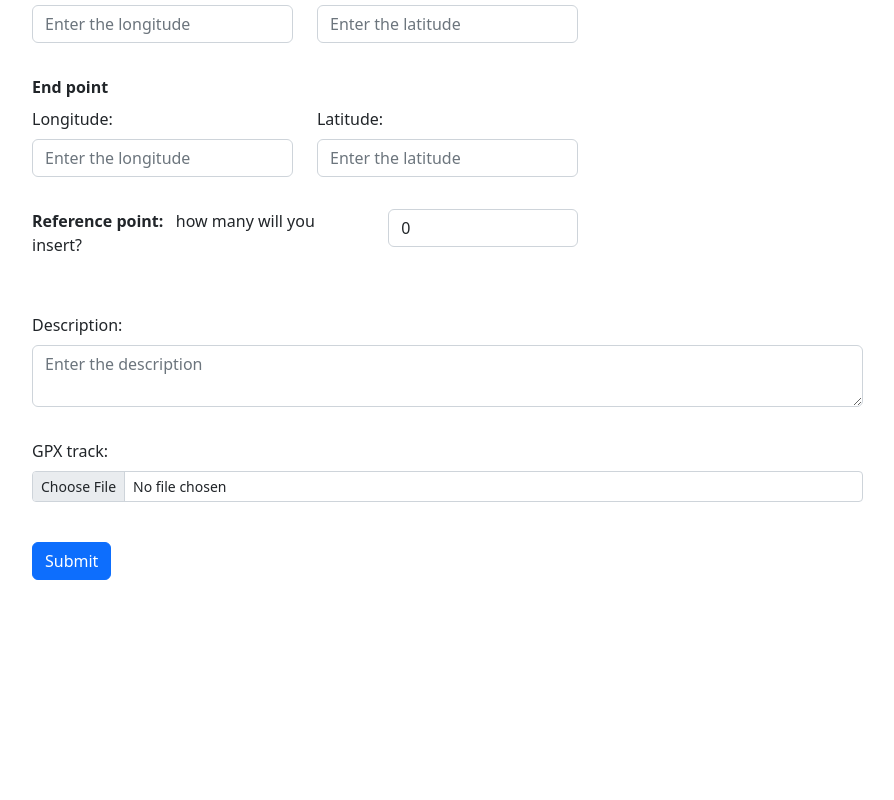
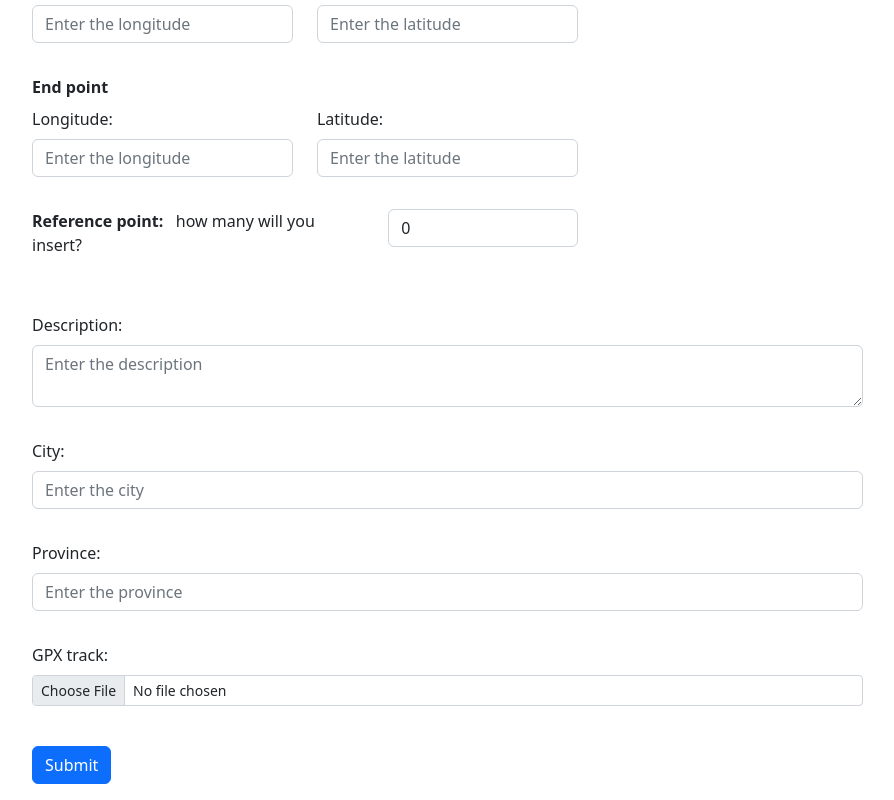
Before and after one commit to SE2-2022-G17/se2022-17-Hike-Tracker, a React (Create React App) app in the folder client/: page /localGuide in a window 1280 px wide. Shown: the part 753-1553 px from the top of the page, without its empty margins (335-1229 px from the left). Before the commit the page ends 1349 px from the top, so only its background shows below. Built offline with nearby package versions, Linux system fonts and the light colour scheme.

Commit message:
feat: add city and province fields

```diff
--- a/client/src/API.js
+++ b/client/src/API.js
@@ -47,16 +47,16 @@ async function getVisitorHikes(
     return hikes
 }
 
-async function sendHikeDescription(title,length,time,ascent,difficulty,startPoint,endPoint,referencePoints,description,track){
-    const response = await fetch(url + '/localGuide/addHike',{
+async function sendHikeDescription(title, length, time, ascent, difficulty, startPoint, endPoint, referencePoints, description, track, city, province) {
+    const response = await fetch(url + '/localGuide/addHike', {
         method: "POST",
         headers: {
             'Content-Type': 'application/json',
-         },
+        },
         //credentials: 'include',
         body: JSON.stringify({
-            "title":title,
-            "length":length,
+            "title": title,
+            "length": length,
             "time": time,
             "ascent": ascent,
             "difficulty": difficulty,
@@ -64,7 +64,9 @@ async function sendHikeDescription(title,length,time,ascent,difficulty,startPoin
             "endPoint": endPoint,
             "referencePoints": referencePoints,
             "description": description,
-            "track": track
+            "track": track,
+            "city": city,
+            "province": province
         })
     })
 
--- a/client/src/components/LocalGuide.js
+++ b/client/src/components/LocalGuide.js
@@ -38,6 +38,8 @@ function MainContent() {
     const [description, setDescription] = useState("");
     const [track, setTrack] = useState("");
     const [numbrefs, setNumbrefs] = useState(0);
+    const [city, setCity] = useState("")
+    const [province, setProvince] = useState("")
 
     useEffect(() => {
         if (length <= 0)
@@ -50,7 +52,7 @@ function MainContent() {
 
     const handleSubmit = async (event) => {
         event.preventDefault();
-        await API.sendHikeDescription(title, length, time, ascent, difficulty, start, end, references, description, track);
+        await API.sendHikeDescription(title, length, time, ascent, difficulty, start, end, references, description, track, city, province);
     }
 
     return <>
@@ -235,6 +237,14 @@ function MainContent() {
                     <Form.Control as="textarea" type="text" required={true} value={description} onChange={event => setDescription(event.target.value)} placeholder="Enter the description" />
                 </Form.Group>
                 <Form.Group className="local-guide-form">
+                    <Form.Label>City:</Form.Label>
+                    <Form.Control type="text" required={true} value={city} onChange={event => setCity(event.target.value)} placeholder="Enter the city" />
+                </Form.Group>
+                <Form.Group className="local-guide-form">
+                    <Form.Label>Province:</Form.Label>
+                    <Form.Control type="text" required={true} value={province} onChange={event => setProvince(event.target.value)} placeholder="Enter the province" />
+                </Form.Group>
+                <Form.Group className="local-guide-form">
                     <Form.Label>GPX track:</Form.Label>
                     <Form.Control type="file" size="sm" onChange={event => setTrack(event.target.files[0])} />
                 </Form.Group>
```
Also changed, not shown: 2 other files (tests, documents, lock files or other folders).
